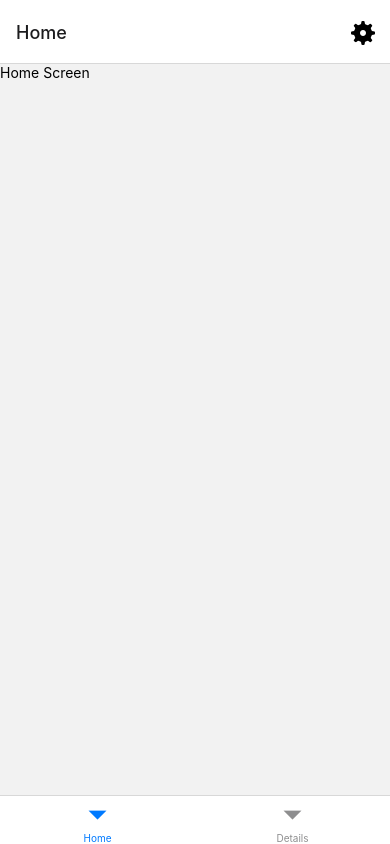
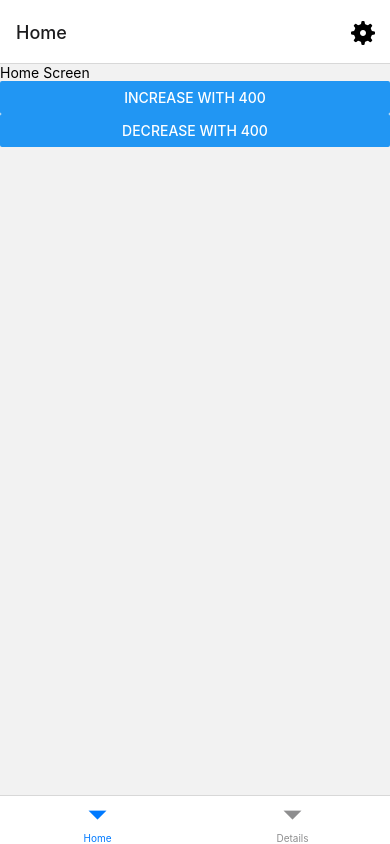
Before and after one commit to Davod0/Expo-Redux-core-intro, a React Native app: screen /Home in a window 390 px wide. Built offline with nearby package versions, Linux system fonts and the light colour scheme.

Commit message:
Add Redux core and React-Redux for global store management

```diff
--- a/App.tsx
+++ b/App.tsx
@@ -3,13 +3,17 @@ import { StatusBar } from "expo-status-bar";
 import React from "react";
 import { StyleSheet } from "react-native";
 import { RootStackNavigator } from "./navigators/RootStackNavigator";
+import { store } from "./Store";
+import { Provider } from "react-redux";
 
 export default function App() {
   return (
-    <NavigationContainer>
-      <StatusBar style="auto" />
-      <RootStackNavigator />
-    </NavigationContainer>
+    <Provider store={store}>
+      <NavigationContainer>
+        <StatusBar style="auto" />
+        <RootStackNavigator />
+      </NavigationContainer>
+    </Provider>
   );
 }
 
--- /dev/null
+++ b/Store.ts
@@ -0,0 +1,27 @@
+import { legacy_createStore as createStore } from "redux";
+
+
+export const store = createStore(reducer);
+
+export type RootState = ReturnType<typeof store.getState>;
+export type AppDispatch = typeof store.dispatch;
+
+export type IncreamnentAction = {
+    type: "INCREMENT";
+    payload: number;
+}
+export type DecrementAction = {
+    type: "DECREAMENT";
+    payload: number;
+}
+
+type KnownAction = IncreamnentAction | DecrementAction;
+
+function reducer(state = 1, action: KnownAction) {
+    switch (action.type) {
+        case "INCREMENT":
+            return state + action.payload;
+        case "DECREAMENT":
+            return state - action.payload;
+    }
+}
--- /dev/null
+++ b/hoks.ts
@@ -0,0 +1,6 @@
+import { TypedUseSelectorHook, useDispatch, useSelector } from "react-redux";
+import { AppDispatch, RootState } from "./Store";
+
+
+export const useAppDispatch = () => useDispatch<AppDispatch>();
+export const useAppSelector: TypedUseSelectorHook<RootState> = useSelector;
--- a/package.json
+++ b/package.json
@@ -17,7 +17,9 @@
     "react": "18.2.0",
     "react-native": "0.74.5",
     "react-native-safe-area-context": "4.10.5",
-    "react-native-screens": "3.31.1"
+    "react-native-screens": "3.31.1",
+    "react-redux": "^9.1.2",
+    "redux": "^5.0.1"
   },
   "devDependencies": {
     "@babel/core": "^7.20.0",
--- a/screens/DetailsScreen.tsx
+++ b/screens/DetailsScreen.tsx
@@ -1,13 +1,16 @@
 import { NativeStackScreenProps } from "@react-navigation/native-stack";
 import { Text, View } from "react-native";
+import { useAppSelector } from "../hoks";
 import { BottomTabParamList } from "../navigators/BottomTabNavigator";
 
 type Props = NativeStackScreenProps<BottomTabParamList, "Details">;
 
 export default function DetailsScreen(props: Props) {
+  const number = useAppSelector((state) => state);
   return (
     <View>
       <Text>Details Screen</Text>
+      <Text>Number: {number}</Text>
     </View>
   );
 }
--- a/screens/HomeScreen.tsx
+++ b/screens/HomeScreen.tsx
@@ -1,13 +1,24 @@
 import { NativeStackScreenProps } from "@react-navigation/native-stack";
-import { Text, View } from "react-native";
+import { Button, Text, View } from "react-native";
+import { useAppDispatch } from "../hoks";
 import { BottomTabParamList } from "../navigators/BottomTabNavigator";
 
 type Props = NativeStackScreenProps<BottomTabParamList, "Home">;
 
 export default function HomeScreen(props: Props) {
+  const dispatch = useAppDispatch();
+
   return (
     <View>
       <Text>Home Screen</Text>
+      <Button
+        title="Increase with 400"
+        onPress={() => dispatch({ type: "INCREMENT", payload: 400 })}
+      />
+      <Button
+        title="Decrease with 400"
+        onPress={() => dispatch({ type: "DECREAMENT", payload: 400 })}
+      />
     </View>
   );
 }
```
Also changed, not shown: 1 other file (tests, documents, lock files or other folders).
